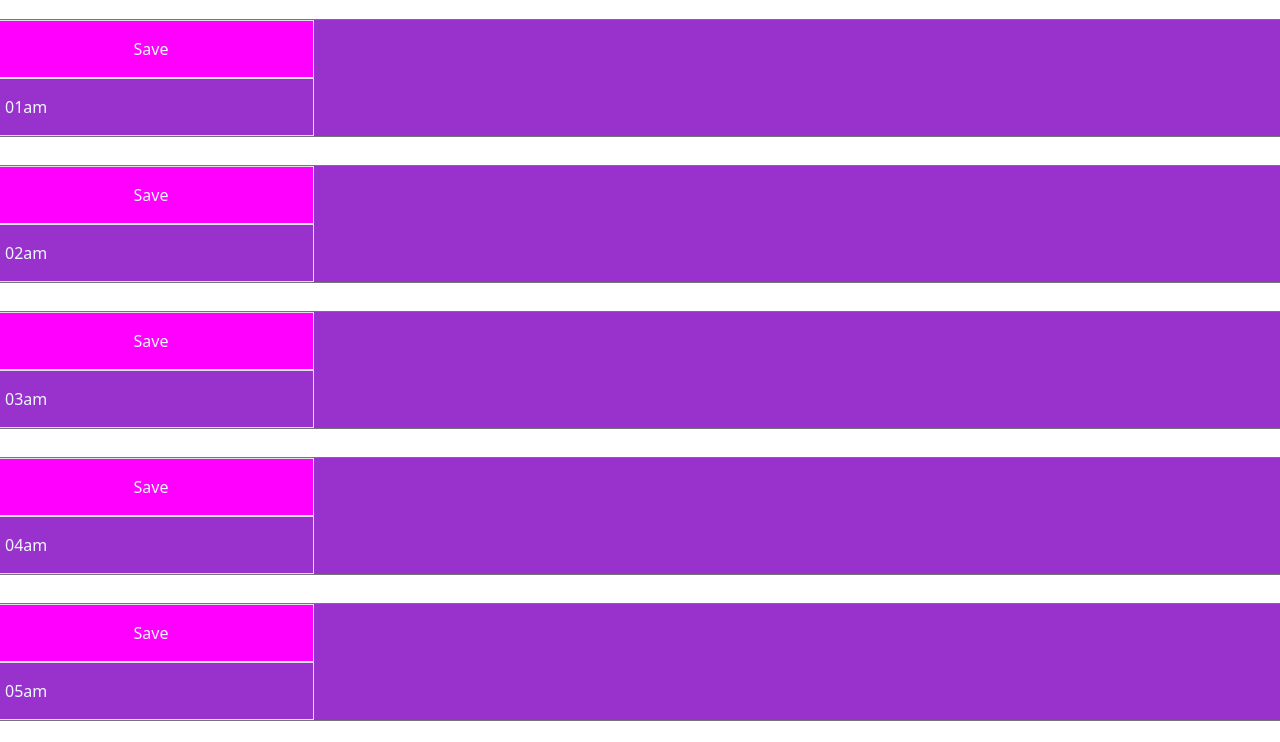
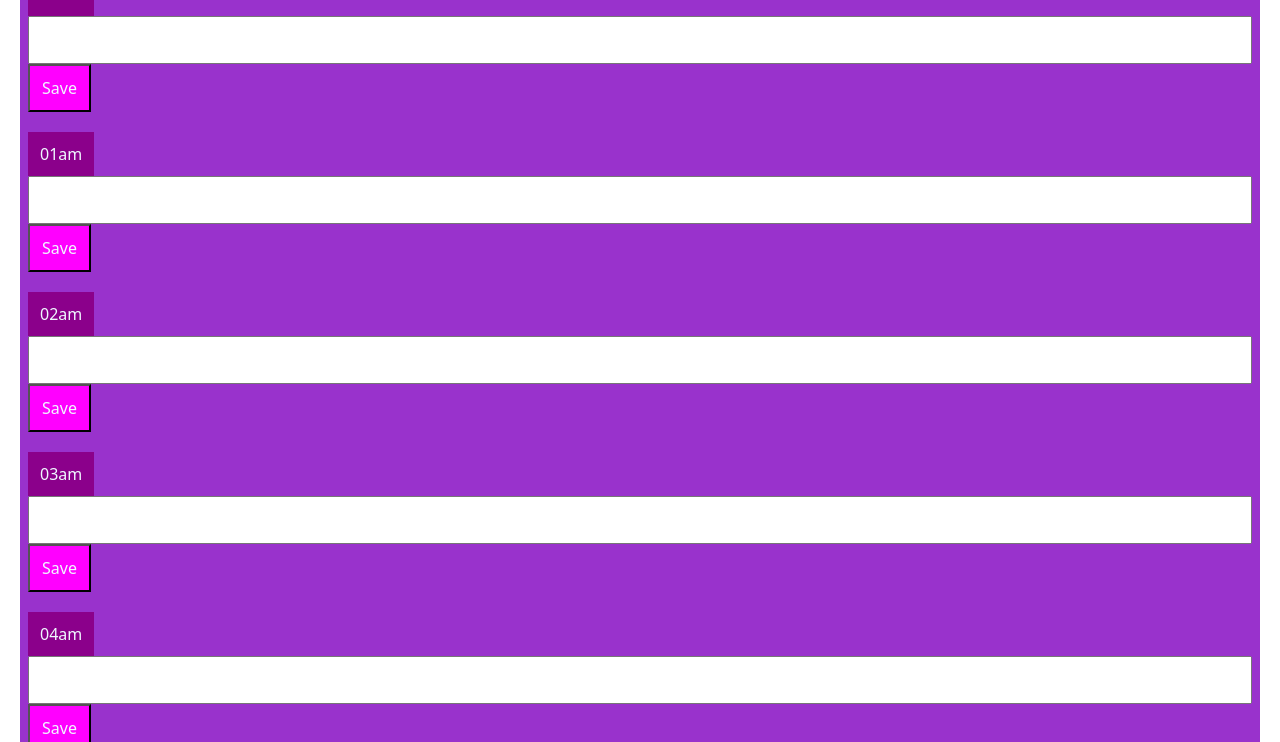
Before and after one commit to AndrewDippel/work-day-scheduler, a plain HTML site: page index.html in a window 1280 px wide. Shown: the part 218-960 px from the top of the page. Drawn offline with nearby package versions, Linux system fonts and the light colour scheme.

Commit message:
fixed styles, fixing save button

```diff
--- a/Assets/javascript.js
+++ b/Assets/javascript.js
@@ -176,10 +176,10 @@ day.forEach(function (thisHour) {
     $("#container").append(perHourRow);
     var hourDisplay = $("<div>")
         .text(`${thisHour.hour}${thisHour.meridiem}`)
-        .attr({ "class": "col-sm-3 p-3 border hour" });
+        .attr({ "class": "hour col-md-auto" });
 
     var perHourComment = $("<p>").attr({
-        "class": "col-sm-3 p-3 border row g-2 comment"
+        "class": "comment col-6"
     });
     var commentDisplay = $("<input>");
     perHourComment.append(commentDisplay);
@@ -187,15 +187,19 @@ day.forEach(function (thisHour) {
 
     var buttonDisplay = $("<button>Save</button>")
         .attr({
-            "class": "col-sm-3 p-3 border bi bi-save saveButton"
+            "class": "saveButton col-md-auto"
         });
 
     $(".saveButton").on("click", function (event) {
         event.preventDefault();
-        var save = JSON.stringify(".comment".value.trim());
-        localStorage.setitem("comment", "comment".val());
+        var commentEl = $(".comment");
+        console.log(commentEl);
+        console.log(commentEl.value);
+        var save = JSON.stringify(commentEl.value);
+        localStorage.setitem("comment", commentEl.val());
         if (comment !== "") {
             JSON.parse(localStorage.getItem("comment"));
+
         }
     })
 
--- a/Assets/styles.css
+++ b/Assets/styles.css
@@ -1,5 +1,5 @@
-#{
- border-left: 10px;
+* {
+    padding: 10px;
 }
 
 header {
@@ -15,7 +15,7 @@ header {
     font-size: 30px;
 }
 
-#hour {
+.hour {
     background-color: darkmagenta;
     color: aliceblue;
 }
```
